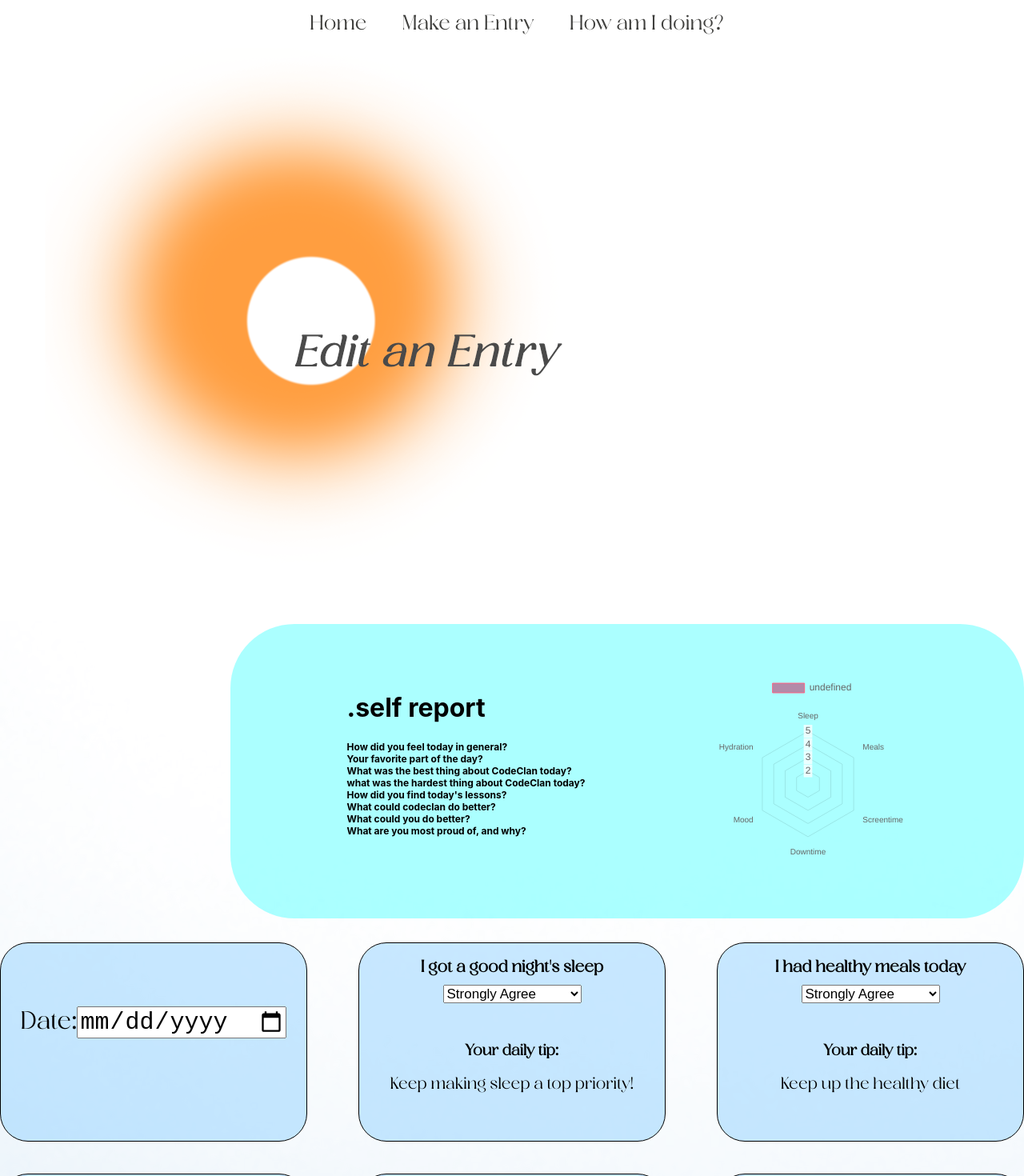
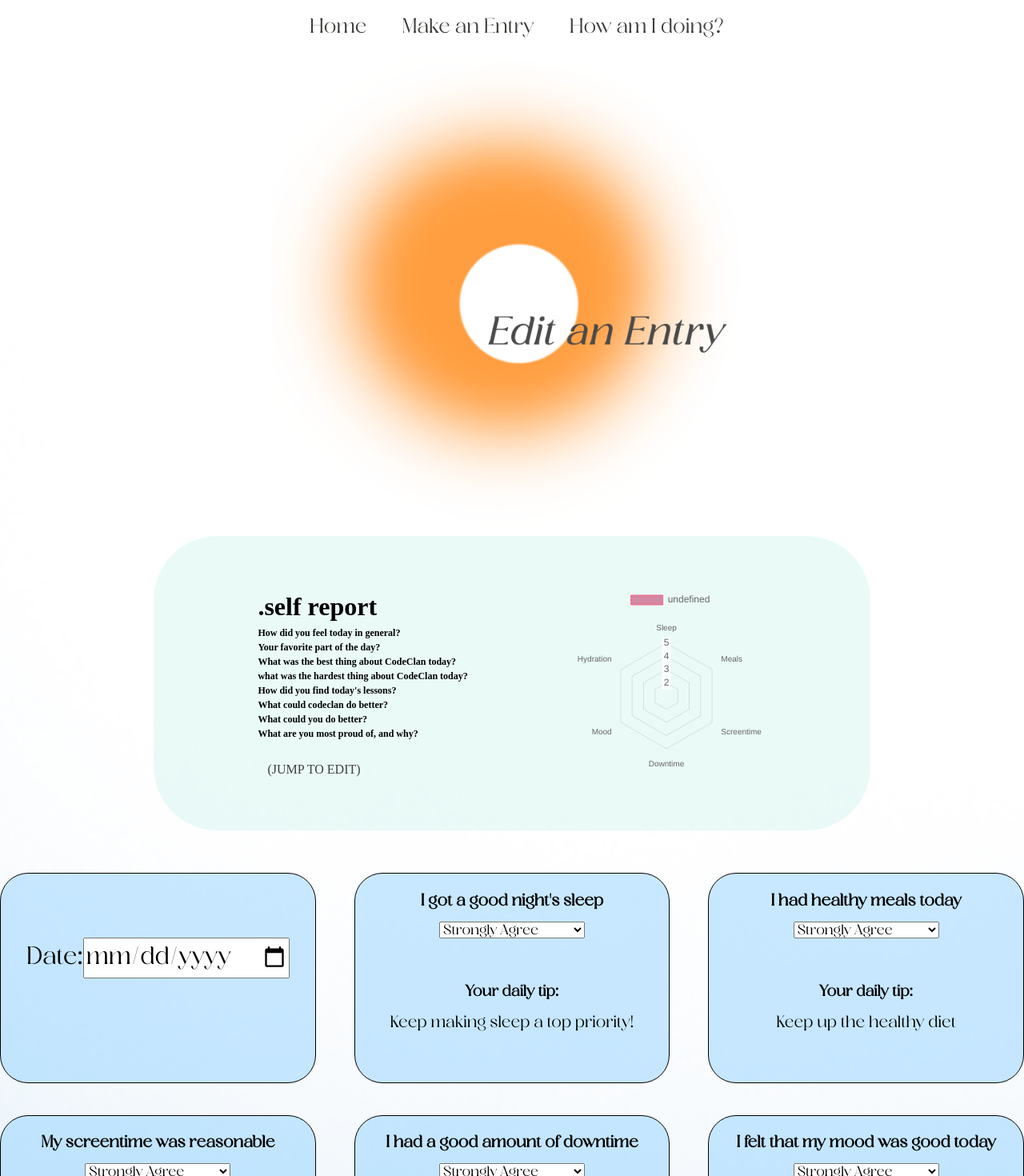
Before and after one commit to MackieJG/codeclan-journal-app, a React (Create React App) app in the folder client/: page /entry/1 in a window 1280 px wide. Shown: the top 1470 px of the page at 80% size. Built offline with nearby package versions, Linux system fonts and the light colour scheme; no server answers.

Commit message:
logo, display, css, i heart ben

```diff
--- a/client/src/App.css
+++ b/client/src/App.css
@@ -1,7 +1,3 @@
-.App {
-  text-align: center;
-}
-
 @font-face {
   font-family: soligant;
   src: url(fonts/Soligant.ttf);
@@ -22,9 +18,9 @@
   src: url(fonts/Ragasta.ttf);
 }
 
-.App {
+/* .App {
   text-align: center;
-}
+} */
 
 body {
   background: url(images/background_image.png);
@@ -33,3 +29,36 @@ body {
   background-size: cover;
   background-position: center;
 }
+
+body,
+h1,
+h2,
+h3,
+h4,
+p,
+figure,
+blockquote,
+dl,
+dd {
+  margin: 0;
+}
+
+body {
+  min-height: 100vh;
+  text-rendering: optimizeSpeed;
+  line-height: 1.5;
+}
+
+
+img,
+picture {
+  max-width: 100%;
+  display: block;
+}
+
+input,
+button,
+textarea,
+select {
+  font: inherit;
+}
--- a/client/src/Components/DiaryDisplay.css
+++ b/client/src/Components/DiaryDisplay.css
@@ -1,11 +1,12 @@
 .diary-display{
 display:flex;
-background-color: hsla(180, 100%, 50%, 0.329);
+background-color: hsla(170, 59%, 74%, 0.2);
 border-radius: 5rem;
 justify-content: space-around;
 align-content: center;
 padding: 4rem;
-max-width:70vw;
+margin: 0rem 12rem 0rem 12rem;
+width: auto;
 }
 
 .diary-text{
@@ -27,6 +28,8 @@ p{
 font-size: .75rem;
 }
 
-.a{
+#edit > a {
+    font-weight: bold;
+    font-size: .7rem;
 
 }
--- a/client/src/Components/DiaryDisplay.js
+++ b/client/src/Components/DiaryDisplay.js
@@ -33,10 +33,13 @@ const DiaryDisplay = ({ entry }) => {
 
                     <p className="q">What are you most proud of, and why?</p>
                     <p className="a">{entry.what_6}</p>
+<br></br>
+<a href="#edit">(JUMP TO EDIT)</a>
+
 
 
                 </div>
-                <div clasName="diary-radar" style={{ position: "relative", height: "30vh"}}>
+                <div className="diary-radar" style={{ position: "relative", height: "30vh"}}>
                     <RadarChart data={entry} />
                 </div>
             </div>
--- a/client/src/Components/Home.js
+++ b/client/src/Components/Home.js
@@ -1,13 +1,8 @@
+import styled from 'styled-components';
+import { LogoImage } from "./StyledLogo";
 import logo from "../images/main_image.png";
-import styled from 'styled-components';
 
 const Home = () => {
-
-    const StyledLogo = styled.div`
-    display: flex;
-    justify-content: center;
-    height: 700px;
-    `
     const StyledButtons = styled.div`
     display: flex;
     justify-content: center;
@@ -20,9 +15,7 @@ const Home = () => {
 
     return (
         <>
-            <StyledLogo>
-                <img id="self-logo" src={logo} alt="" />
-            </StyledLogo>
+            <LogoImage imagePath={logo} />
             <StyledButtons>
                 <a href='/entry'>Make an Entry</a>
                 <a href='/list'>How am I doing?</a>
--- a/client/src/Components/IndividualJournalEntry.css
+++ b/client/src/Components/IndividualJournalEntry.css
@@ -6,13 +6,11 @@
     grid-template-columns: repeat(3, 1fr);
     grid-auto-rows: minmax(3, auto);
     row-gap: 5rem;
-    column-gap: 4rem;
+    column-gap: 3rem;
     margin: 50px auto auto;
     max-width: 1500px;
-    padding-bottom: 5rem;
+    padding-bottom: rem;
     font-family: ragasta;
-
-
 }
 
 .heading {
@@ -102,5 +100,6 @@
 }
 
 .diary{
-    padding-left: 18rem;
+    padding-left: 0;
+    margin:0;
 }
--- a/client/src/Components/IndividualJournalEntry.js
+++ b/client/src/Components/IndividualJournalEntry.js
@@ -3,6 +3,7 @@ import { useParams, useNavigate } from "react-router-dom";
 import { getEntry, putEntry } from "./JournalService";
 import './IndividualJournalEntry.css';
 import DiaryDisplay from "./DiaryDisplay";
+import { LogoImage } from "./StyledLogo";
 import logo from "../images/edit_an_entry.png";
 
 
@@ -144,13 +145,17 @@ const IndividualJournalEntry = () => {
 
     return (
         <>
-
-            <img id="edit-an-entry" src={logo} alt="" />
+        <LogoImage imagePath={logo} />
             <div className="diary">
                 <DiaryDisplay entry={entry} />
+
             </div>
 
 
+
+
+
+            <a id="edit"> </a>
             <form onSubmit={onSubmit} class="journal-form-indi" >
                 <div className="formWrap-2">
                     <label class="date" htmlFor="date">Date:</label>
--- a/client/src/Components/JournalForm.js
+++ b/client/src/Components/JournalForm.js
@@ -4,6 +4,7 @@ import { useState } from 'react';
 import { useNavigate } from "react-router-dom";
 import { postEntry } from './JournalService';
 import './JournalForm.css';
+import { LogoImage } from './StyledLogo';
 
 
 const JournalForm = ({ addEntry }) => {
@@ -46,9 +47,7 @@ const JournalForm = ({ addEntry }) => {
 
   return (
     <div class="outer-form-container">
-      <div className='logoContainer'>
-        <img id="entry_logo" src={logo} alt="" />
-      </div>
+      <LogoImage imagePath={logo} />
 
       <div className="formContainer">
         <form onSubmit={onSubmit} id="journal-form" >
--- a/client/src/Components/JournalList.js
+++ b/client/src/Components/JournalList.js
@@ -1,7 +1,9 @@
 import JournalDetail from "./JournalDetail";
 import './JournalList.css';
 import BarChart from "./BarChart";
-import logo from "../images/doing.png";
+import { LogoImage } from "./StyledLogo";
+import logo from "../images/edit_an_entry.png";
+
 
 const JournalList = ({ journalEntries, removeEntry, updateEntry, chartData }) => {
     if (journalEntries.length === 0) return <h2>Loading...</h2>
@@ -15,9 +17,8 @@ const JournalList = ({ journalEntries, removeEntry, updateEntry, chartData }) =>
 
     return (
         <>
-            <div className="image-container">
-                <img id="self-logo" src={logo} alt="" />
-            </div>
+            <LogoImage imagePath={logo} />
+
             <div className="journal_list">
                 <ul className="no_marker">
                     {journalList}
--- /dev/null
+++ b/client/src/Components/StyledLogo.js
@@ -0,0 +1,16 @@
+import styled from 'styled-components';
+
+const StyledLogo = styled.div`
+    display: flex;
+    justify-content: center;
+    height: 600px;
+
+`
+
+export const LogoImage = ({imagePath}) => {
+    return (
+        <StyledLogo>
+            <img id="self-logo" src={imagePath} alt=".self edit logo" />
+        </StyledLogo>
+    )
+}
--- a/client/src/index.css
+++ b/client/src/index.css
@@ -1,4 +1,4 @@
-body {
+/* body {
   margin: 0;
   font-family: -apple-system, BlinkMacSystemFont, 'Segoe UI', 'Roboto', 'Oxygen',
     'Ubuntu', 'Cantarell', 'Fira Sans', 'Droid Sans', 'Helvetica Neue',
@@ -10,4 +10,4 @@ body {
 code {
   font-family: source-code-pro, Menlo, Monaco, Consolas, 'Courier New',
     monospace;
-}
+} */
```
Also changed, not shown: client/src/Components/JournalList.css (+8 -1 lines), client/src/images/edit_an_entry.png.
